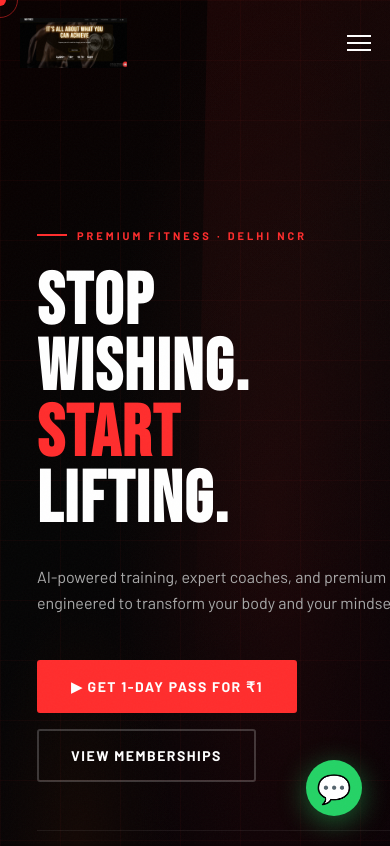
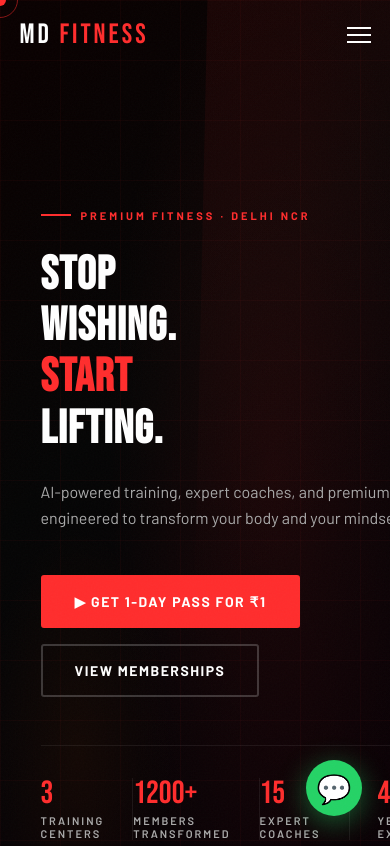
Before and after one commit to kunixx976/FITNESS_GYM_WEBPAGE, a website: page index.html in a window 390 px wide. Shown: the top 846 px of the page. Drawn offline with nearby package versions, Linux system fonts and the light colour scheme; a web font is replaced by a local one.

Commit message:
Fix hero title visibility and responsiveness

```diff
--- a/index.html
+++ b/index.html
@@ -110,15 +110,11 @@
         }
 
         .nav-logo {
-            display: flex;
-            align-items: center;
+            font-family: 'Bebas Neue', sans-serif;
+            font-size: 28px;
+            letter-spacing: 3px;
+            color: var(--white);
             text-decoration: none;
-        }
-
-        .nav-logo img {
-            height: 50px;
-            width: auto;
-            object-fit: contain;
         }
 
         .nav-logo span {
@@ -221,8 +217,8 @@
         .hero-content {
             position: relative;
             z-index: 2;
-            padding: 120px 5% 80px;
-            max-width: 760px;
+            padding: 140px 5% 100px;
+            max-width: 900px;
         }
 
         .hero-tag {
@@ -249,12 +245,13 @@
 
         .hero-h1 {
             font-family: 'Bebas Neue', sans-serif;
-            font-size: clamp(72px, 11vw, 140px);
-            line-height: 0.92;
-            letter-spacing: 2px;
-            margin-bottom: 30px;
+            font-size: clamp(56px, 10vw, 115px);
+            line-height: 1.0;
+            letter-spacing: 1px;
+            margin-bottom: 24px;
             opacity: 0;
             animation: fadeUp 0.7s 0.4s forwards;
+            text-transform: uppercase;
         }
 
         .hero-h1 em {
@@ -1299,6 +1296,21 @@
                 display: flex;
             }
         }
+
+        @media (max-width: 600px) {
+            .hero-h1 {
+                font-size: clamp(42px, 12vw, 56px);
+                line-height: 1.1;
+            }
+
+            .hero-content {
+                padding: 100px 6% 60px;
+            }
+
+            .stat-num {
+                font-size: 32px;
+            }
+        }
     </style>
 </head>
 
@@ -1316,9 +1328,7 @@
 
     <!-- ══ NAV ══ -->
     <nav id="navbar">
-        <a href="#" class="nav-logo">
-            <img src="md-logo.png" alt="MD Fitness Logo">
-        </a>
+        <a href="#" class="nav-logo">MD <span>Fitness</span></a>
         <ul class="nav-links">
             <li><a href="#features">Features</a></li>
             <li><a href="#plans">Plans</a></li>
@@ -1692,9 +1702,7 @@
     <footer>
         <div class="footer-grid">
             <div class="footer-brand">
-                <div class="nav-logo">
-                    <img src="md-logo.png" alt="MD Fitness Logo" style="height: 40px;">
-                </div>
+                <div class="nav-logo" style="font-size:24px;">MD <span style="color:var(--red);">Fitness</span></div>
                 <p>Delhi's premium fitness destination. Transforming bodies, building champions — since 2020.</p>
                 <div class="footer-socials">
                     <a href="#" class="social-icon">📸</a>
```
Also changed, not shown: admin.html (+2 -6 lines).
